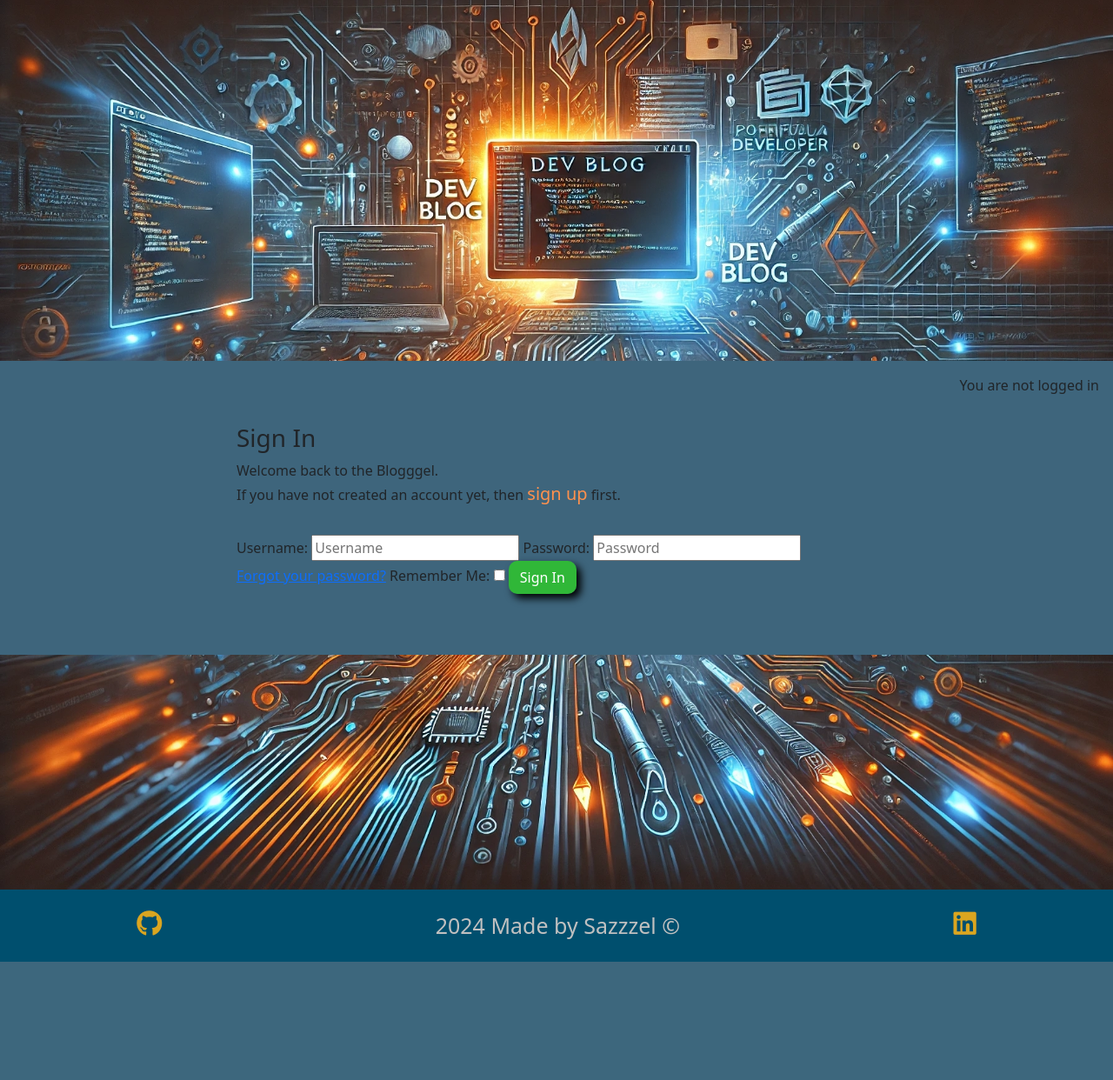
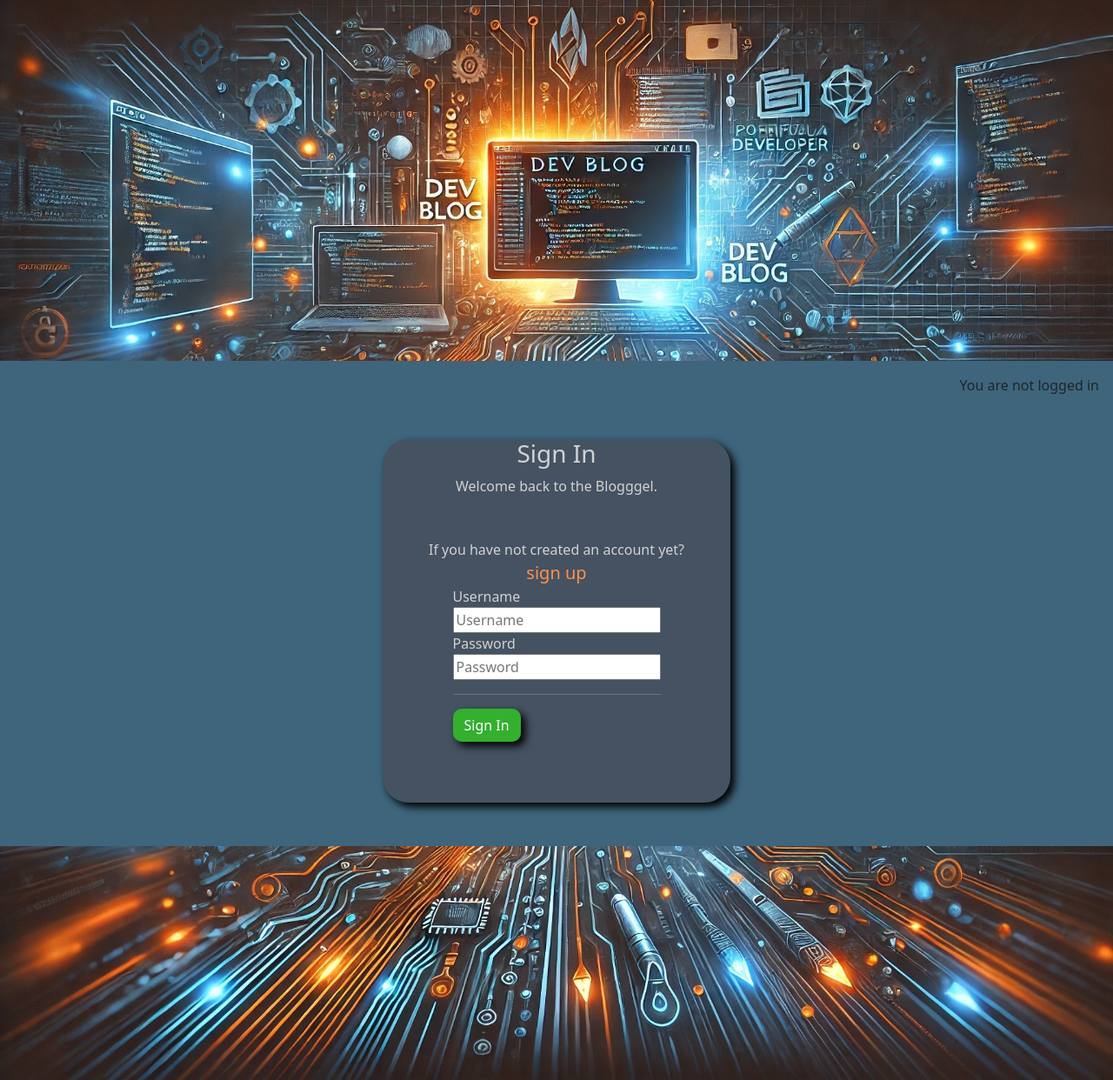
Before and after one commit to Sazzzel/Blogggel, a Django app: page /accounts/login/ in a window 1280 px wide. Shown: the part 63-1305 px from the top of the page at 87% size. Before the commit the page ends 1169 px from the top, so only its background shows below. Run offline with Django 4.2, Linux system fonts and the light colour scheme; some libraries are stand-ins or nearby versions.

Commit message:
Made same changes to fix validation on Login form and updated style for Sign Out confirm

```diff
--- a/templates/account/login.html
+++ b/templates/account/login.html
@@ -7,28 +7,29 @@
 
 {% block content %}
 
-<div class="container">
-    <div class="row">
-        <div class="col-md-8 mt-3 offset-md-2">
+<div class="wizard">
+
             <h3>{% trans "Sign In" %}</h3>
 
-            <p>{% blocktrans %}Welcome back to the Blogggel. <br> If
+            <p>{% blocktrans %}Welcome back to the Blogggel.</p> <hr> If
                 you
-                have not created an account yet, then <a class="link" href="{{ signup_url }}">sign up</a>
-                first.{% endblocktrans %}</p>
-        </div>
-    </div>
-    <div class="row">
-        <div class="col-md-8 mt-3 offset-md-2">
+                have not created an account yet?<br> <a class="link" href="{{ signup_url }}">sign up</a>
+               {% endblocktrans %}
+
+
             <form class="login" method="POST" action="{% url 'account_login' %}">
                 {% csrf_token %}
-                {{ form.as_table }}
+                <label for="id_username">Username</label><br>
+                {{ form.login }} <br>
+                <label for="id_username">Password</label><br>
+                {{ form.password }}
+                <hr>
+
                 {% if redirect_field_value %}
                 <input type="hidden" name="{{ redirect_field_name }}" value="{{ redirect_field_value }}" />
                 {% endif %}
                 <button class="btn btn-signup right" type="submit">{% trans "Sign In" %}</button>
             </form>
-        </div>
-    </div>
+
 </div>
 {% endblock %}
```
Also changed, not shown: templates/account/logout.html (+5 -9 lines).
